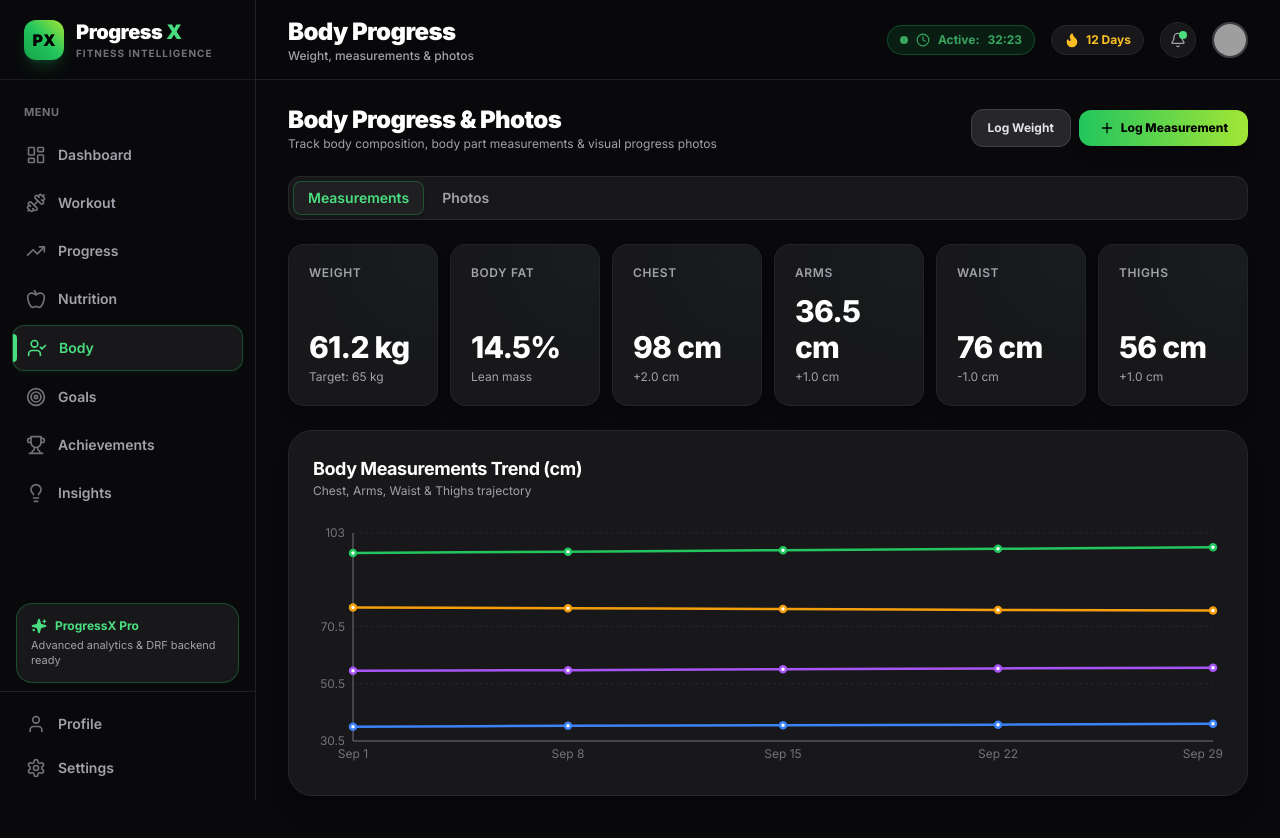
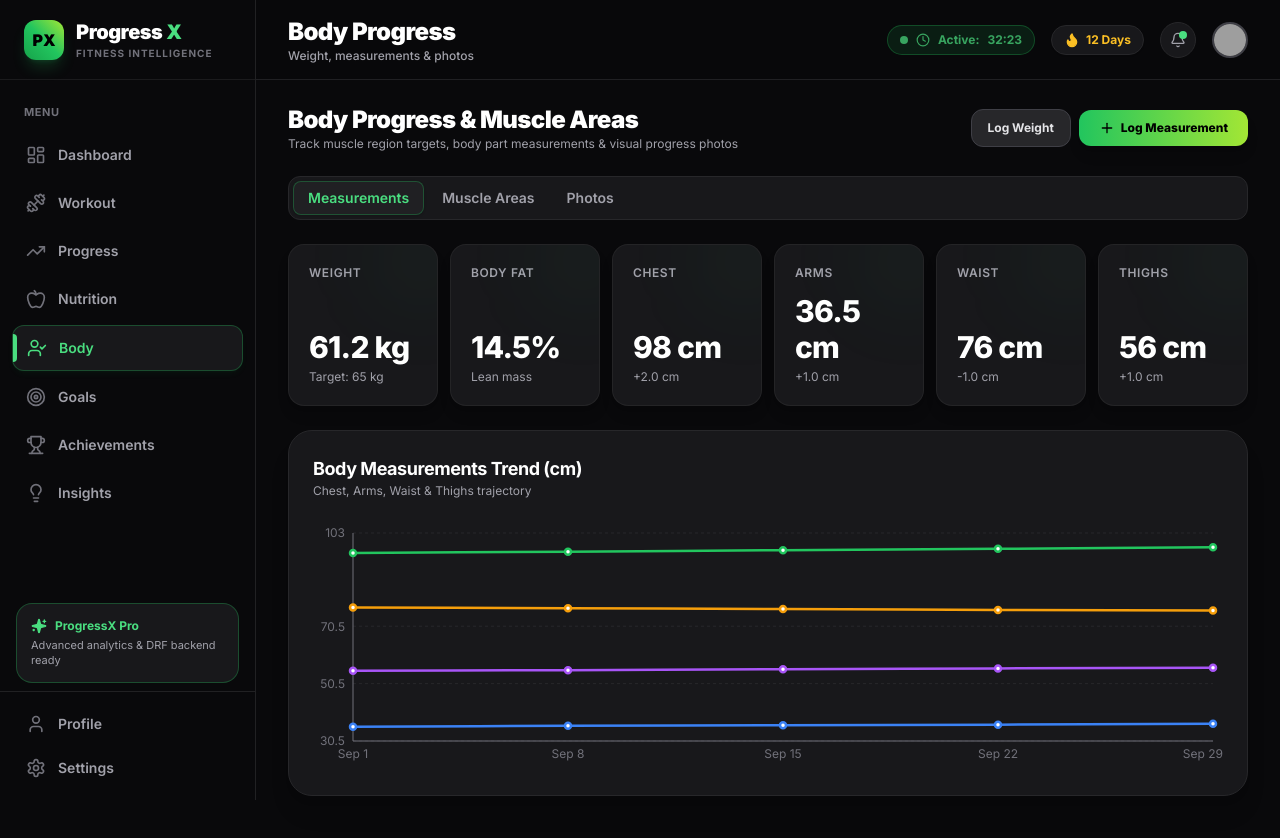
Before and after one commit to Renujan/workout_tracker_frontend, a React (Vite) app: page /body in a window 1280 px wide. Shown: the top 838 px of the page. Built offline with nearby package versions, Linux system fonts and the light colour scheme; grey boxes are pictures that could not be loaded.

Commit message:
feat(Body): add Muscle Areas tab with MuscleAreaCard grid showing 7 body regions, recovery status and weekly set targets

```diff
--- a/src/pages/Body.tsx
+++ b/src/pages/Body.tsx
@@ -1,4 +1,5 @@
 import React, { useState } from 'react';
+import { useNavigate } from 'react-router-dom';
 import { motion } from 'framer-motion';
 import { Scale, Activity, Plus, Camera, Ruler, Calendar } from 'lucide-react';
 import {
@@ -14,11 +15,14 @@
 import { MetricCard } from '../components/common/MetricCard';
 import { FilterTabs } from '../components/common/FilterTabs';
 import { LogMeasurementModal } from '../components/body/LogMeasurementModal';
+import { MuscleAreaCard } from '../components/body/MuscleAreaCard';
 import { mockBodyMeasurements, mockProgressPhotos } from '../data/mockData';
+import { mockMuscleAreas } from '../data/muscleAreasData';
 
 export const Body: React.FC = () => {
+  const navigate = useNavigate();
   const { user, setIsLogWeightModalOpen } = useApp();
-  const [activeTab, setActiveTab] = useState<'Measurements' | 'Photos'>('Measurements');
+  const [activeTab, setActiveTab] = useState<'Measurements' | 'Muscle Areas' | 'Photos'>('Measurements');
   const [photoCategory, setPhotoCategory] = useState<'All' | 'Front' | 'Side' | 'Back'>('All');
   const [isLogMeasurementOpen, setIsLogMeasurementOpen] = useState(false);
 
@@ -34,8 +38,8 @@
       {/* Header */}
       <div className="flex flex-col sm:flex-row sm:items-center justify-between gap-4">
         <div>
-          <h2 className="text-2xl font-black text-white tracking-tight">Body Progress & Photos</h2>
-          <p className="text-xs text-zinc-400">Track body composition, body part measurements & visual progress photos</p>
+          <h2 className="text-2xl font-black text-white tracking-tight">Body Progress & Muscle Areas</h2>
+          <p className="text-xs text-zinc-400">Track muscle region targets, body part measurements & visual progress photos</p>
         </div>
 
         <div className="flex items-center gap-2 w-full sm:w-auto">
@@ -56,7 +60,7 @@
 
       {/* Main Tabs */}
       <FilterTabs
-        options={['Measurements', 'Photos']}
+        options={['Measurements', 'Muscle Areas', 'Photos']}
         activeOption={activeTab}
         onSelect={(opt) => setActiveTab(opt as any)}
       />
@@ -107,6 +111,31 @@
         </div>
       )}
 
+      {/* MUSCLE AREAS TAB */}
+      {activeTab === 'Muscle Areas' && (
+        <div className="space-y-6">
+          <div className="flex flex-col sm:flex-row sm:items-center justify-between gap-2">
+            <div>
+              <h3 className="text-lg font-bold text-white tracking-tight">Target Muscle Groups & Hypertrophy Areas</h3>
+              <p className="text-xs text-zinc-400">Visual guide to body areas, weekly volume targets & primary movements</p>
+            </div>
+            <span className="text-xs font-bold text-brand-400 bg-brand-500/10 px-3 py-1 rounded-full border border-brand-500/20 w-fit">
+              7 Active Body Regions
+            </span>
+          </div>
+
+          <div className="grid grid-cols-1 sm:grid-cols-2 lg:grid-cols-3 gap-6">
+            {mockMuscleAreas.map((area) => (
+              <MuscleAreaCard
+                key={area.id}
+                area={area}
+                onSelectArea={() => navigate('/exercises')}
+              />
+            ))}
+          </div>
+        </div>
+      )}
+
       {/* PHOTOS TAB */}
       {activeTab === 'Photos' && (
         <div className="space-y-4">
```
